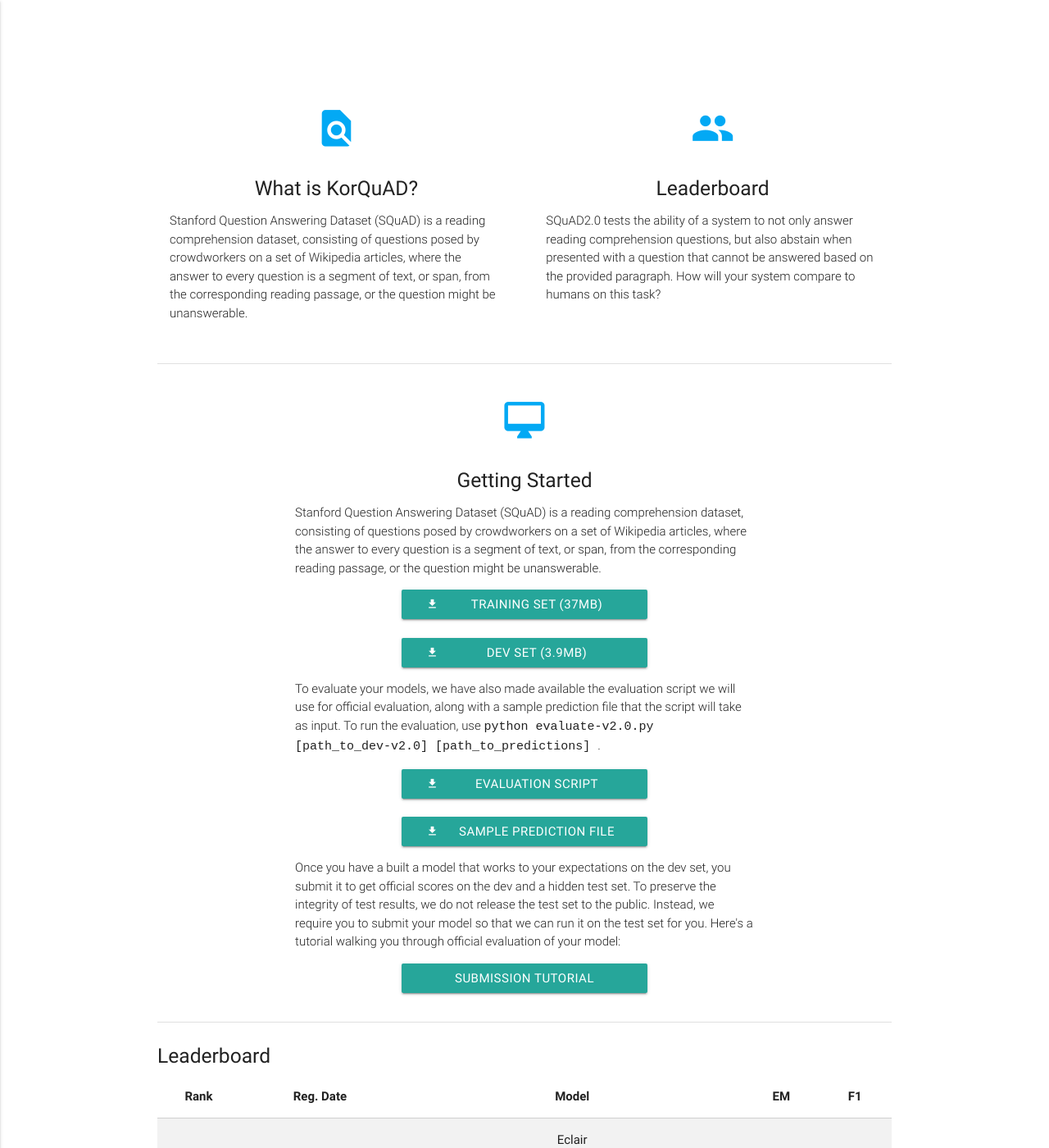
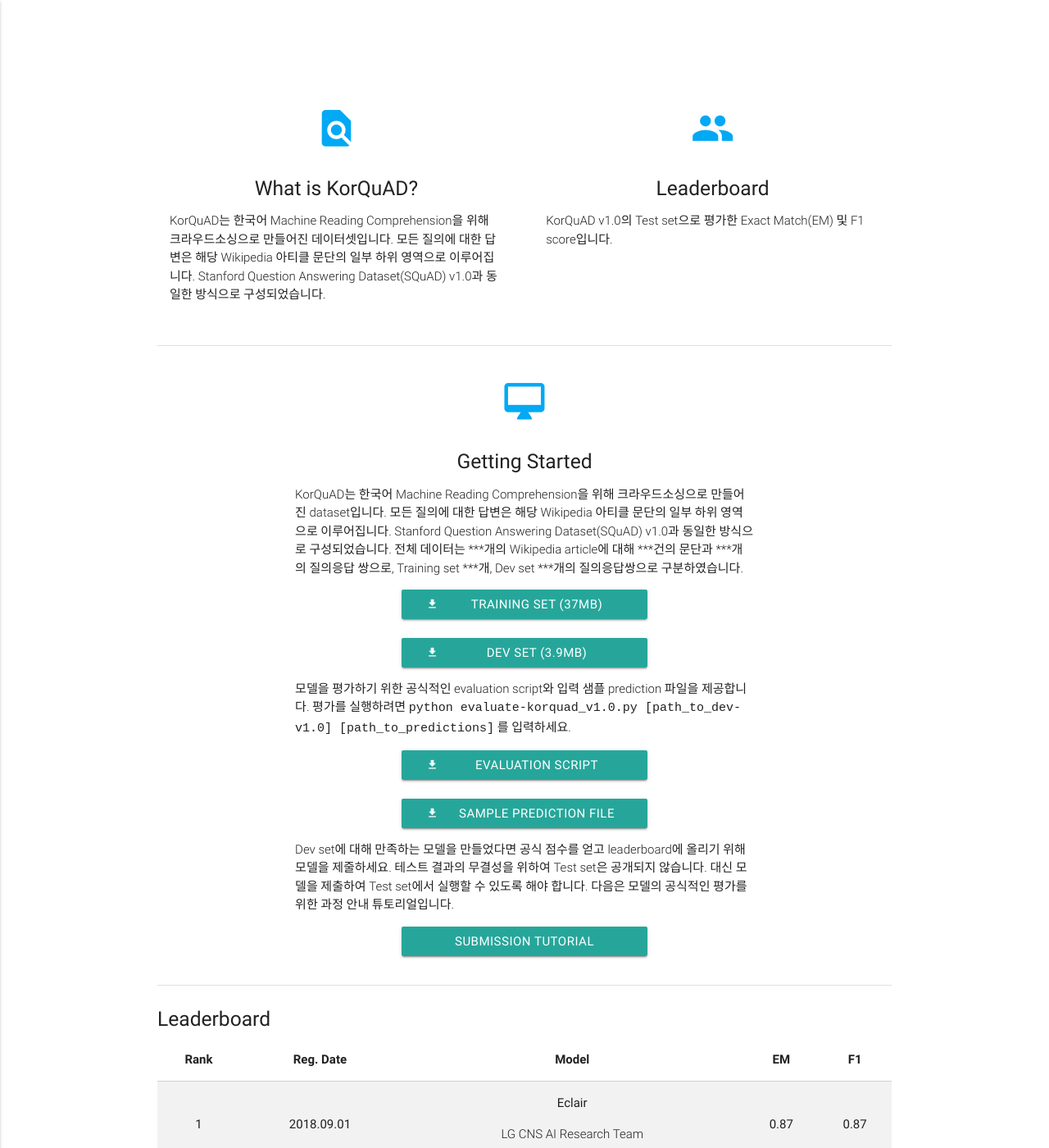
Before and after one commit to korquad/korquad.github.io, a Jekyll site: the page built from index.md, in a window 1280 px wide and 1400 px high, scrolled down 325 px. Shown: the whole window at 82% size. Built offline with Jekyll 4.4.1, drawn with Linux system fonts in a browser that asks for light colours.

Commit message:
Update home.html

```diff
--- a/_layouts/home.html
+++ b/_layouts/home.html
@@ -26,7 +26,7 @@
             <h2 class="center light-blue-text"><i class="material-icons">find_in_page</i></h2>
             <h5 class="center">What is KorQuAD?</h5>
 
-            <p class="light">Stanford Question Answering Dataset (SQuAD) is a reading comprehension dataset, consisting of questions posed by crowdworkers on a set of Wikipedia articles, where the answer to every question is a segment of text, or span, from the corresponding reading passage, or the question might be unanswerable.</p>
+            <p class="light">KorQuAD는 한국어 Machine Reading Comprehension을 위해 크라우드소싱으로 만들어진 데이터셋입니다. 모든 질의에 대한 답변은 해당 Wikipedia 아티클 문단의 일부 하위 영역으로 이루어집니다. Stanford Question Answering Dataset(SQuAD) v1.0과 동일한 방식으로 구성되었습니다.</p>
           </div>
         </div>
 
@@ -34,7 +34,7 @@
           <div class="icon-block">
             <h2 class="center light-blue-text"><i class="material-icons">group</i></h2>
             <h5 class="center">Leaderboard</h5>
-            <p class="light">SQuAD2.0 tests the ability of a system to not only answer reading comprehension questions, but also abstain when presented with a question that cannot be answered based on the provided paragraph. How will your system compare to humans on this task? </p>
+            <p class="light">KorQuAD v1.0의 Test set으로 평가한 Exact Match(EM) 및 F1 score입니다. </p>
           </div>
         </div>
 
@@ -56,7 +56,7 @@
             <h2 class="center light-blue-text"><i class="material-icons">desktop_mac</i></h2>
             <h5 class="center">Getting Started</h5>
 
-            <p class="light">Stanford Question Answering Dataset (SQuAD) is a reading comprehension dataset, consisting of questions posed by crowdworkers on a set of Wikipedia articles, where the answer to every question is a segment of text, or span, from the corresponding reading passage, or the question might be unanswerable.</p>
+            <p class="light">KorQuAD는 한국어 Machine Reading Comprehension을 위해 크라우드소싱으로 만들어진 dataset입니다. 모든 질의에 대한 답변은 해당 Wikipedia 아티클 문단의 일부 하위 영역으로 이루어집니다. Stanford Question Answering Dataset(SQuAD) v1.0과 동일한 방식으로 구성되었습니다. 전체 데이터는 ***개의 Wikipedia article에 대해 ***건의 문단과 ***개의 질의응답 쌍으로, Training set ***개, Dev set ***개의 질의응답쌍으로 구분하였습니다.</p>
 
             <div class="center">
               <a href="/dataset/KorQuAD_v1.0_train.json" class="waves-effect waves-light btn" style="width:300px" download=""><i class="material-icons left">file_download</i>Training Set (37MB)</a>
@@ -69,9 +69,7 @@
             </div>
 
             <p class="light">
-              To evaluate your models, we have also made available the evaluation script we will use for official evaluation, along with a sample prediction file that the script will take as input. To run the evaluation, use
-              <code>python evaluate-v2.0.py [path_to_dev-v2.0] [path_to_predictions]
-              </code>.
+              모델을 평가하기 위한 공식적인 evaluation script와 입력 샘플 prediction 파일을 제공합니다. 평가를 실행하려면 <code>python evaluate-korquad_v1.0.py [path_to_dev-v1.0] [path_to_predictions]</code> 를 입력하세요.
             </p>
 
             <div class="center">
@@ -85,7 +83,7 @@
             </div>
 
             <p class="light">
-              Once you have a built a model that works to your expectations on the dev set, you submit it to get official scores on the dev and a hidden test set. To preserve the integrity of test results, we do not release the test set to the public. Instead, we require you to submit your model so that we can run it on the test set for you. Here's a tutorial walking you through official evaluation of your model:
+              Dev set에 대해 만족하는 모델을 만들었다면 공식 점수를 얻고 leaderboard에 올리기 위해 모델을 제줄하세요. 테스트 결과의 무결성을 위하여 Test set은 공개되지 않습니다. 대신 모델을 제출하여 Test set에서 실행할 수 있도록 해야 합니다. 다음은 모델의 공식적인 평가를 위한 과정 안내 튜토리얼입니다.
             </p>
 
             <div class="center">
```
